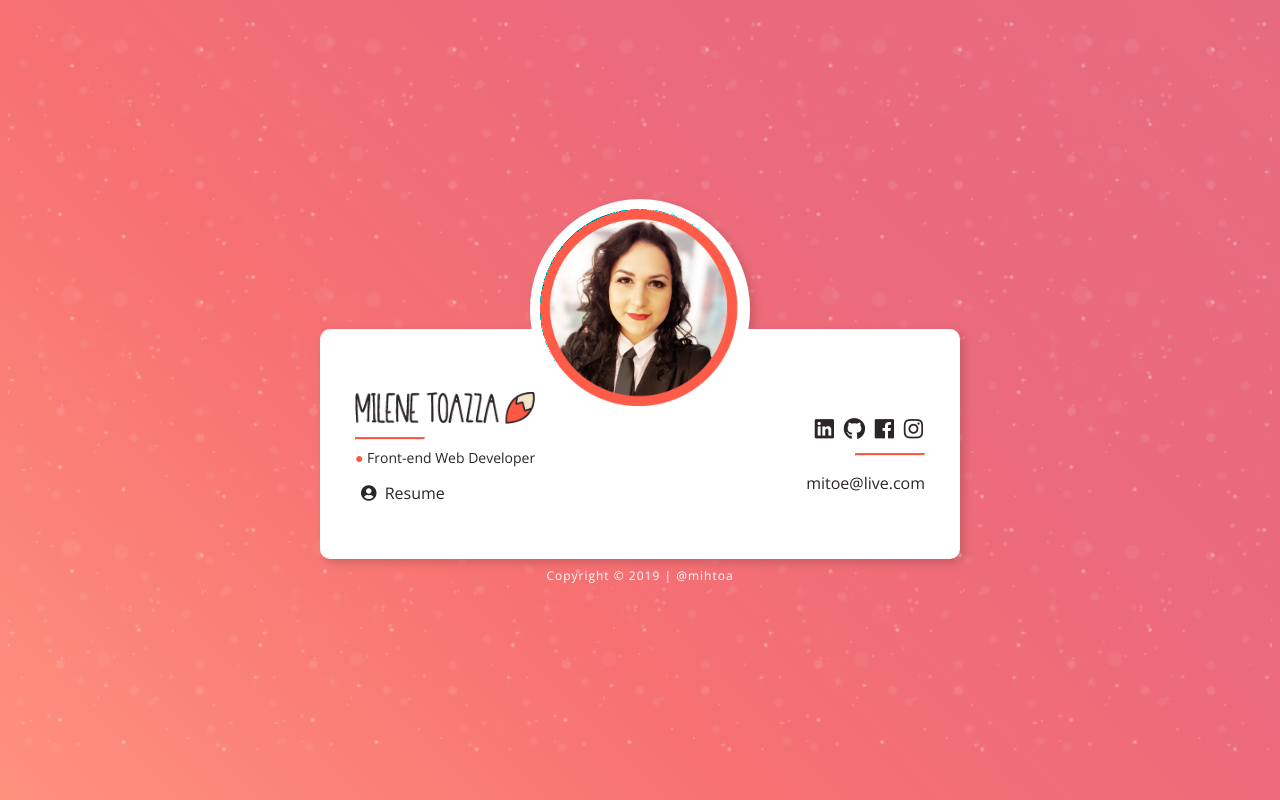
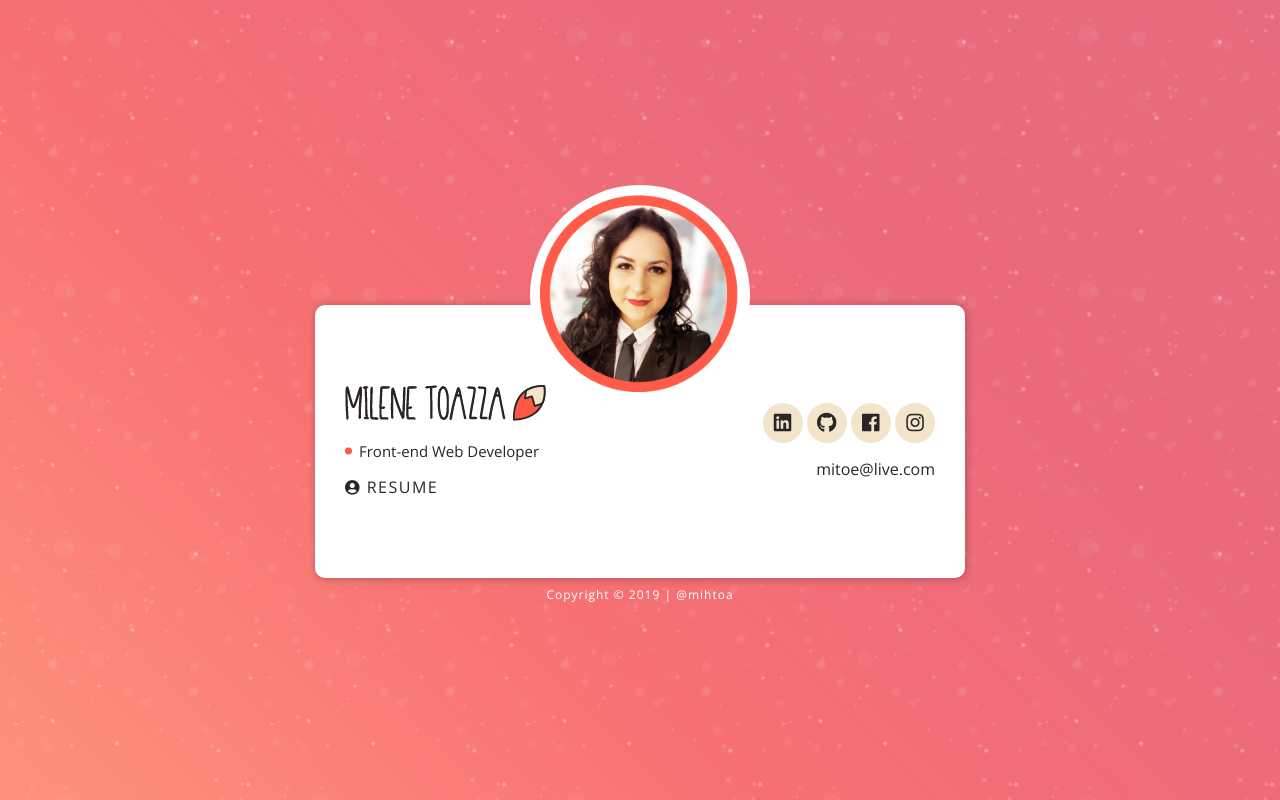
Before and after one commit to mihtoa/mihtoa.ppg.br, a website: page index.html in a window 1280 px wide. Drawn offline with nearby package versions, Linux system fonts and the light colour scheme; files that its build step writes are made by us from their sources.

Commit message:
New project structure.

```diff
--- /dev/null
+++ b/gulpfile.js
@@ -0,0 +1,27 @@
+const { src, dest, parallel, watch } = require('gulp');
+const sass = require('gulp-sass');
+const minifyCSS = require('gulp-csso');
+const concat = require('gulp-concat');
+const sourcemaps = require('gulp-sourcemaps');
+
+function css() {
+  return src('src/css/*.scss')
+    .pipe(sass())
+    .pipe(minifyCSS())
+    .pipe(dest('dist/css'))
+}
+
+function js() {
+  return src('src/js/*.js')
+    .pipe(sourcemaps.init())
+    .pipe(concat('app.min.js'))
+    .pipe(sourcemaps.write())
+    .pipe(dest('dist/js'))
+}
+
+exports.js = js;
+exports.css = css;
+exports.default = parallel(css, js);
+
+watch('src/css/*.scss', css);
+watch('src/js/*.js', js);
--- a/index.html
+++ b/index.html
@@ -6,7 +6,8 @@
     <meta name="theme-color" content="#ff5845">
     <title>@mihtoa</title>
     <link rel="stylesheet" href="https://use.fontawesome.com/releases/v5.0.13/css/all.css" integrity="sha384-DNOHZ68U8hZfKXOrtjWvjxusGo9WQnrNx2sqG0tfsghAvtVlRW3tvkXWZh58N9jp" crossorigin="anonymous">
-  <link rel="stylesheet" href="assets/style/style.css" />
+    <!-- <link rel="stylesheet" href="assets/style/style.css" /> -->
+    <link rel="stylesheet" href="dist/css/style.css" />
     <!-- Global site tag (gtag.js) - Google Analytics -->
     <script async src="https://www.googletagmanager.com/gtag/js?id=UA-113135757-1"></script>
     <script>
@@ -18,26 +19,21 @@
     </script>
   </head>
   <body>
-  <div class="extern">
-    <div class="content">
-      <div class="content__image">
-        <img id="foto" src="assets/img/foto.png" />
+    <section id="main-infos">
+      <div class="block-infos">
+        <div class="photo">
+          <img src="dist/img/foto.png" alt="Milene Toazza" />
         </div>
-      <div class="information">
-        <div class="text">
-          <img id="logo" src="assets/img/logo2.png" width="180" />
-          <hr />
-          <p>Front-end Web Developer</p>
-          <div class="links">
-            <a id="curriculo" href="assets/pdf/mihtoa_cv.pdf">
+        <div class="description">
+          <div class="resume">
+            <img class="logo" src="dist/img/logo2.png" role="logo" />
+            <h3 class="title"><div class="ball-detail"></div>Front-end Web Developer</h3>
+            <a class="curriculum" href="mihtoa_cv.pdf">
               <i class="fas fa-user-circle"></i> Resume
             </a>
           </div>
-        </div>
-      </div>
-      <div class="what-im">
           <div class="social">
-          <span class="icons">
+            <div class="wrapper-social">
               <a target="_blank" href="https://www.linkedin.com/in/mihtoa">
                 <i class="fab fa-linkedin"></i>
               </a>
@@ -50,15 +46,15 @@
               <a target="_blank" href="https://www.instagram.com/mihtoa">
                 <i class="fab fa-instagram"></i>
               </a>
-          </span>
             </div>
-        <hr />
-        <p>mitoe@live.com</p>
+            <a href="mailto:mitoe@live.com">mitoe@live.com</a>
           </div>
         </div>
-    <footer>
+      </div>
+      <footer class="footer">
         <span>Copyright © 2019 | @mihtoa</span>
       </footer>
-  </div>
+    </section>
+    <script type="text/javascript" src="dist/js/app.min.js"></script>
   </body>
 </html>
--- /dev/null
+++ b/src/css/_variables.scss
@@ -0,0 +1,22 @@
+// Colors
+$Dark: #2b2525;
+$Light: #f2e5cb;
+$Orange: #ff5845;
+$Brown: #4d4842;
+
+$Gradient: linear-gradient(45deg, #fe917d 0%,#f77172 36%,#eb6a7c 67%,#e76b7e 100%);
+$Background: url("../img/pattern1.png"), url("../img/pattern2.png"), url("../img/pattern3.png");
+
+// Fonts
+@import url('https://fonts.googleapis.com/css?family=Open+Sans');
+$Font: 'Open Sans', sans-serif;
+
+// Animations
+@keyframes backgroundmoving {
+  from {
+    background-position-x: 0%, 50%, 100%
+  }
+  to {
+    background-position-x: 520%, 330%, 180%
+  }
+}
--- /dev/null
+++ b/src/css/style.scss
@@ -0,0 +1,139 @@
+@import 'variables';
+
+* {
+  margin: 0;
+  padding: 0;
+  box-sizing: border-box;
+  font-family: $Font;
+  font-weight: 200;
+}
+
+body {
+  background: $Gradient;
+}
+
+a {
+  color: inherit;
+  text-decoration: none;
+  transition: 300ms ease;
+  &:hover {
+    color: $Orange;
+  }
+}
+
+.ball-detail {
+  margin-right: 7px;
+  width: 7px;
+  height: 12px;
+  display: inline-block;
+  position: relative;
+  &::after {
+    content: '';
+    position: absolute;
+    top: 50%;
+    transform: translateY(-50%);
+    border-radius: 100%;
+    width: 7px;
+    height: 7px;
+    background: $Orange;
+  }
+}
+
+#main-infos {
+  width: 100vw;
+  height: 100vh;
+  display: flex;
+  flex-direction: column;
+  justify-content: center;
+  align-items: center;
+  background-image: $Background;
+  animation: backgroundmoving 120s linear 0s infinite reverse;
+  background-size: 20%;
+  color: $Dark;
+  padding-top: 120px;
+  padding-right: 20px;
+  padding-left: 20px;
+  .block-infos {
+    width: 650px;
+    background: #fff;
+    position: relative;
+    box-shadow: 1px 1px 8px rgba(0, 0, 0, 0.27);
+    border-radius: 10px;
+    @media (max-width: 767px) {
+      width: auto;
+    }
+    .photo {
+      position: absolute;
+      left: 50%;
+      transform: translateX(-50%);
+      top: -120px;
+      padding: 10px;
+      background: #fff;
+      border-radius: 100%;
+      img {
+        max-width: 200px;
+        display: block;
+        margin: auto;
+      }
+    }
+    .description {
+      padding: 80px 30px;
+      display: flex;
+      flex-wrap: wrap;
+      justify-content: space-between;
+      align-items: center;
+      @media (max-width: 767px) {
+        flex-direction: column;
+        text-align: center;
+        padding-top: 120px;
+      }
+      .resume {
+        @media (max-width: 767px) {
+          margin: 15px;
+        }
+        .title {
+          margin: 15px 0;
+          font-size: 15px;
+          font-weight: 200;
+        }
+        .curriculum {
+          text-transform: uppercase;
+          letter-spacing: 1.5px;
+          i {
+            font-size: 15px;
+          }
+        }
+      }
+      .social {
+        text-align: right;
+        @media (max-width: 767px) {
+          text-align: center;
+        }
+        .wrapper-social {
+          margin-bottom: 15px;
+          a {
+            background: $Light;
+            border-radius: 100%;
+            padding: 2px;
+            display: inline-block;
+            width: 40px;
+            height: 40px;
+            text-align: center;
+            i {
+              font-size: 20px;
+              line-height: 35px;
+            }
+          }
+        }
+      }
+    }
+  }
+  .footer {
+    color: white;
+    padding: 8px;
+    margin-bottom: 5px;
+    font-size: 12px;
+    text-align: center;
+    letter-spacing: 1px;
+  }
+}
```
Also changed, not shown: package.json (added, +31 -0 lines), assets/img/bg.png (deleted), assets/img/bg_dark.png (deleted), assets/img/html-bg.jpg (deleted), assets/img/simbol.png (deleted), dist/css/style.css (added), dist/img/foto.png (added), dist/img/logo.png (added), dist/img/logo2.png (added), dist/img/mihtoasvg.svg (added), dist/img/pattern1.png (added), dist/img/pattern2.png (added), dist/img/pattern3.png (added), dist/js/app.min.js (added), 1 more files, 3 other files. Lines whose indentation alone changed are shown as unchanged.
